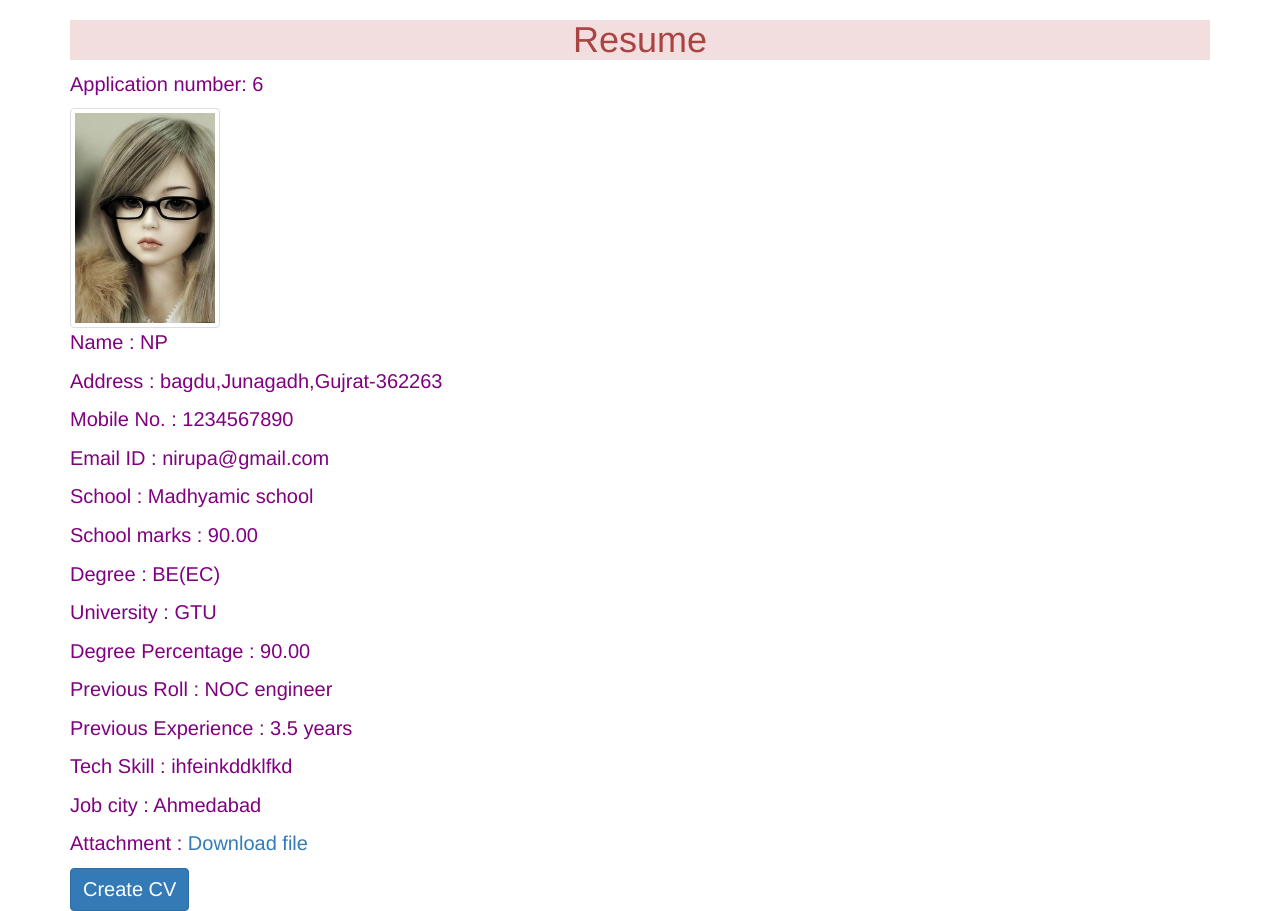
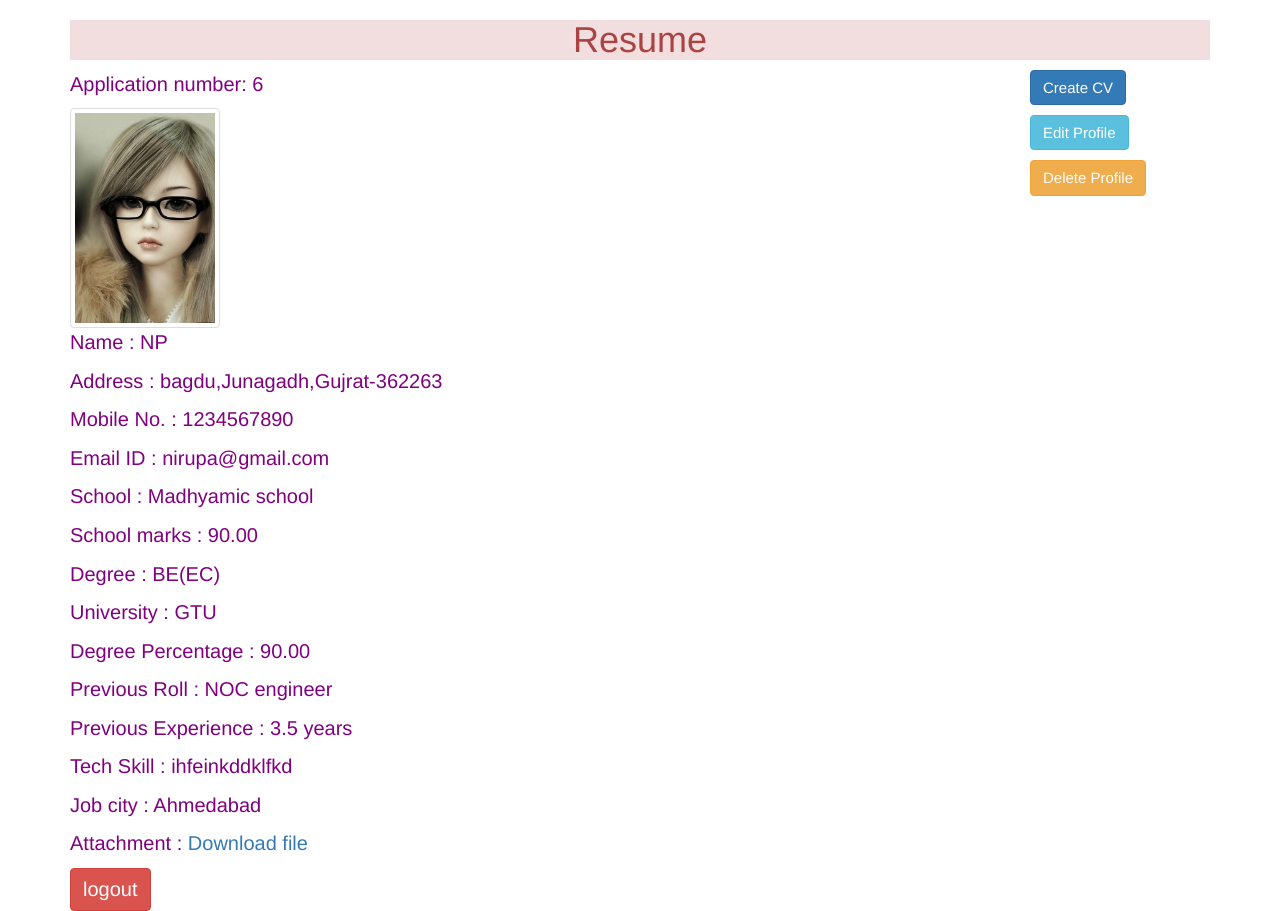
Before and after one commit to nirupavi/My-CV-project, a Django app: page /6 in a window 1280 px wide. Run offline with Django 4.2, Linux system fonts and the light colour scheme; data comes from the database, SQL or seed files in the repository; some libraries are stand-ins or nearby versions.

Commit message:
Add files via upload

```diff
--- a/CVapp/templates/CVapp/view.html
+++ b/CVapp/templates/CVapp/view.html
@@ -13,6 +13,9 @@
              font-size : 20px;
              color : purple;
            }
+          a{
+            font-size : 20px;
+          }
     </style>
 </head>
 <body>
@@ -38,9 +41,16 @@
                   <p> Tech Skill : {{user.Tech_skill}}</p>
                   <p> Job city : {{user.job_city}}</p>
                   <p> Attachment : <a href="{{user.file.url}}"> Download file </a></p>
-                  <a href="cvmaker" class="btn btn-primary" style="font-size:20px;"> Create CV </a>
+
+                  <a href="/logout" class=" btn btn-danger text-center" style="font-size:20px;">logout</a>
 
               </div>
+              <a href="cvmaker" class="btn btn-primary " style="font-size:15px;" > Create CV </a>
+              <a href="{% url 'updatedata' user.id %}" style="font-size:15px; margin-top: 10px;" class="btn btn-info">Edit Profile</a>
+              <form  action="{% url 'deletedata' user.id %}" method="POST" >
+                {% csrf_token %}
+                <input type="submit" class="btn btn-warning" style="font-size:15px; margin-top: 10px;" value="Delete Profile">
+              </form>
           </div>
       </div>
 
```
